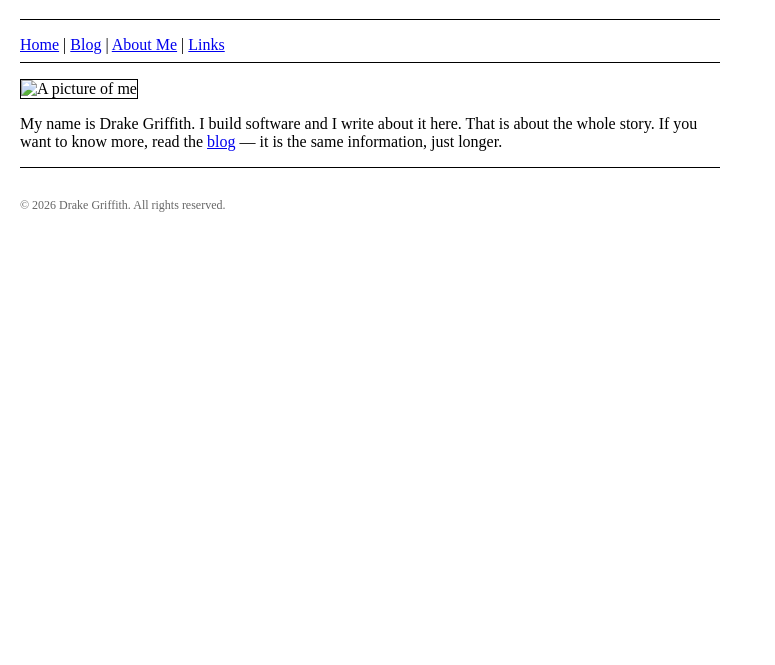
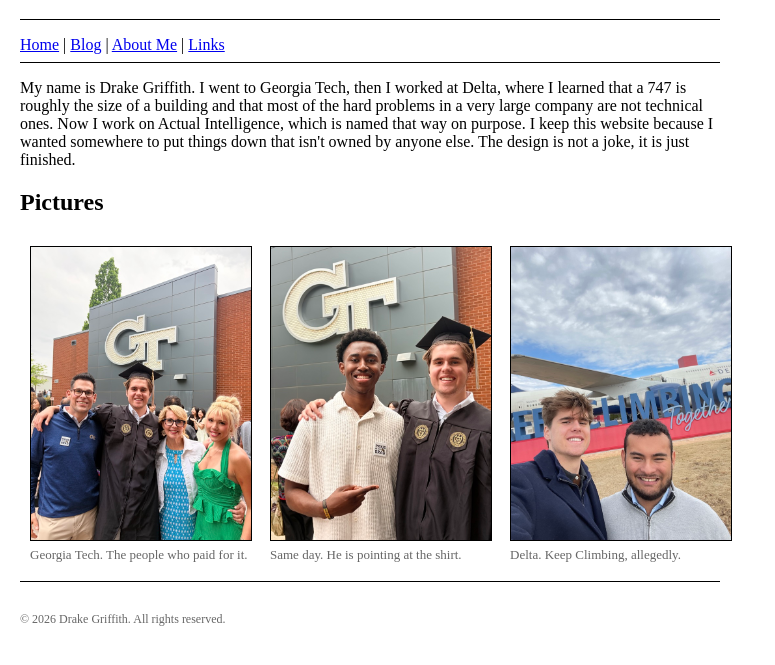
Before and after one commit to drakegriffith/drakes-website, a plain HTML site: page about.html in a window 1280 px wide. Shown: the part 61-726 px from the top of the page, without its empty margins (0-775 px from the left). Drawn offline with Linux system fonts and the light colour scheme.

Commit message:
about: real photos, Delta and Actual Intelligence
Drop the broken images/me.jpg placeholder, add three converted HEIC
photos in a table layout with captions.

```diff
--- a/about.html
+++ b/about.html
@@ -18,14 +18,32 @@
 <hr>
 
 <p>
-<img src="images/me.jpg" alt="A picture of me" width="200" border="1">
+My name is Drake Griffith. I went to Georgia Tech, then I worked at Delta, where
+I learned that a 747 is roughly the size of a building and that most of the hard
+problems in a very large company are not technical ones. Now I work on Actual
+Intelligence, which is named that way on purpose. I keep this website because I
+wanted somewhere to put things down that isn't owned by anyone else. The design
+is not a joke, it is just finished.
 </p>
 
-<p>
-My name is Drake Griffith. I build software and I write about it here. That is
-about the whole story. If you want to know more, read the
-<a href="blog.html">blog</a> &mdash; it is the same information, just longer.
-</p>
+<h2>Pictures</h2>
+
+<table border="0" cellpadding="8">
+<tr>
+<td valign="top">
+<img src="images/graduation-family.jpg" alt="Graduation with my family" width="220" border="1"><br>
+<span class="date">Georgia Tech. The people who paid for it.</span>
+</td>
+<td valign="top">
+<img src="images/graduation-friend.jpg" alt="Graduation with a friend" width="220" border="1"><br>
+<span class="date">Same day. He is pointing at the shirt.</span>
+</td>
+<td valign="top">
+<img src="images/delta.jpg" alt="At Delta in front of a 747" width="220" border="1"><br>
+<span class="date">Delta. Keep Climbing, allegedly.</span>
+</td>
+</tr>
+</table>
 
 <hr>
 <p class="footer">
--- a/images/PUT-PHOTO-HERE.txt
+++ /dev/null
@@ -1 +0,0 @@
-Put a photo named me.jpg in this folder.
```
Also changed, not shown: images/delta.jpg (added), images/graduation-family.jpg (added), images/graduation-friend.jpg (added).
